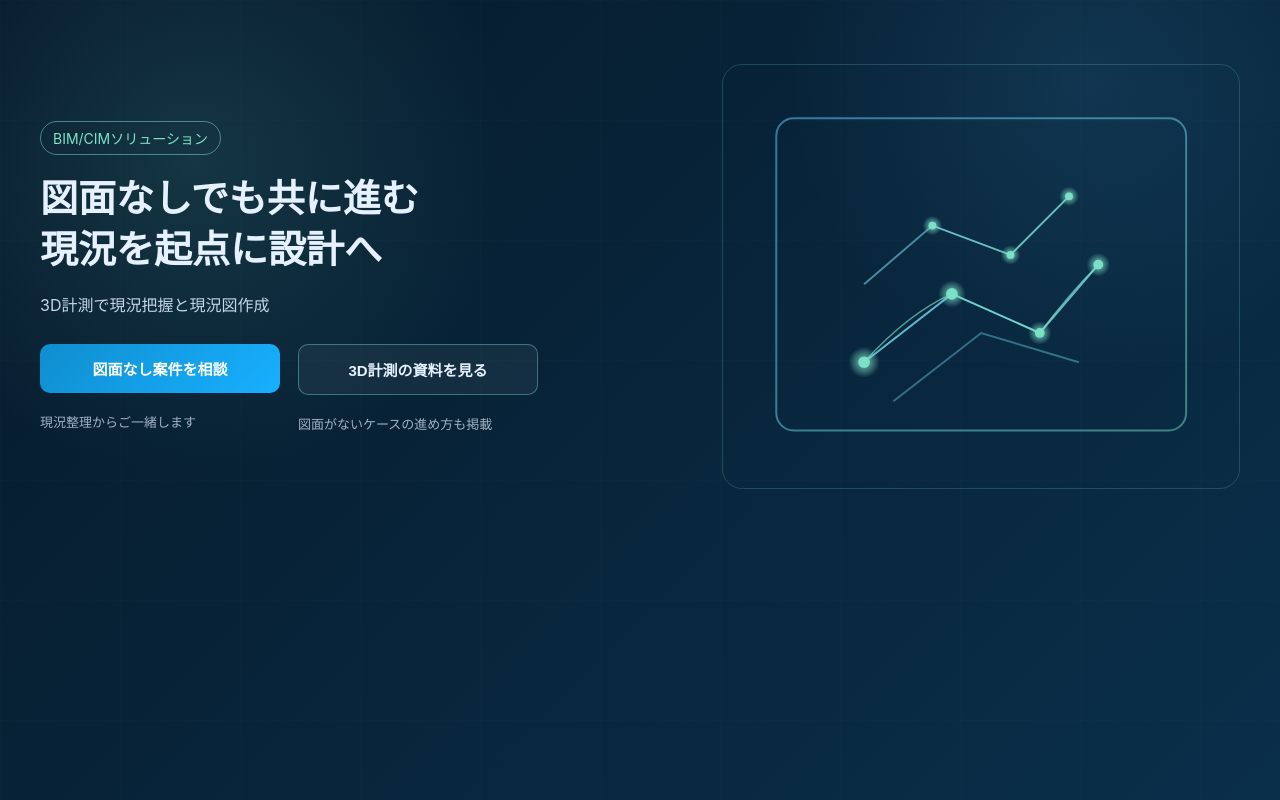
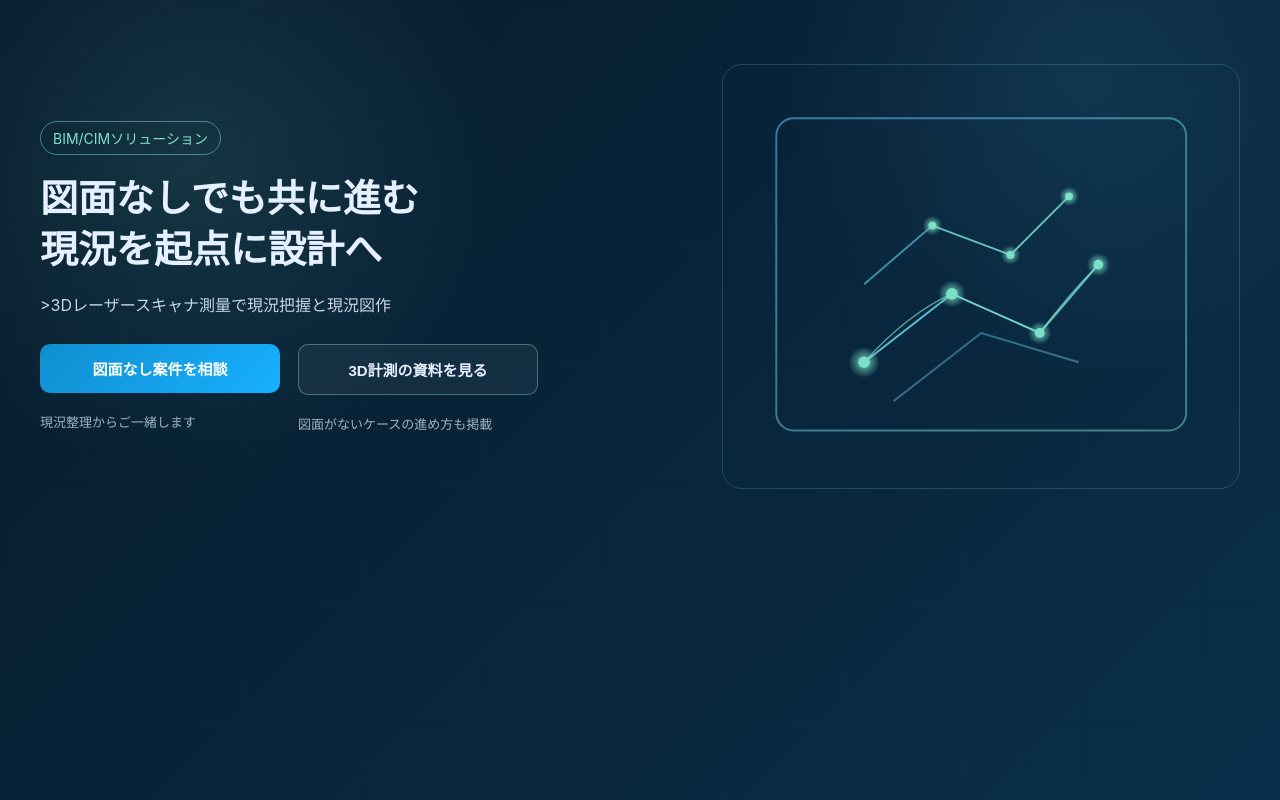
Before and after one commit to shoheyhey23/bim-lp-prototype, a plain HTML site: page index.html in a window 1280 px wide. Drawn offline with Linux system fonts and the light colour scheme.

Commit message:
Update index.html

```diff
--- a/index.html
+++ b/index.html
@@ -21,7 +21,7 @@
         </h1>
 
         <!-- サブタイトル（15–25字） -->
-        <p class="hero-sub">3D計測で現況把握と現況図作成</p>
+        <p class="hero-sub">>3Dレーザースキャナ測量で現況把握と現況図作</p>
 
         <!--
           CTA設計意図:
```
